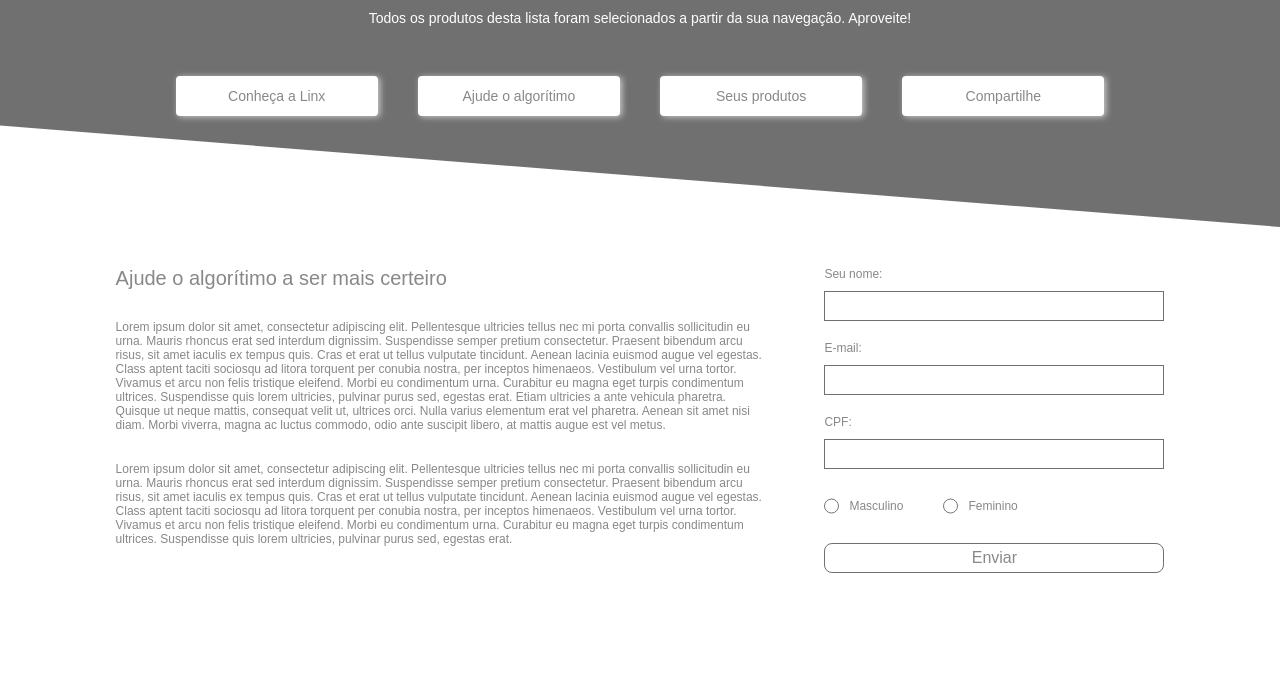
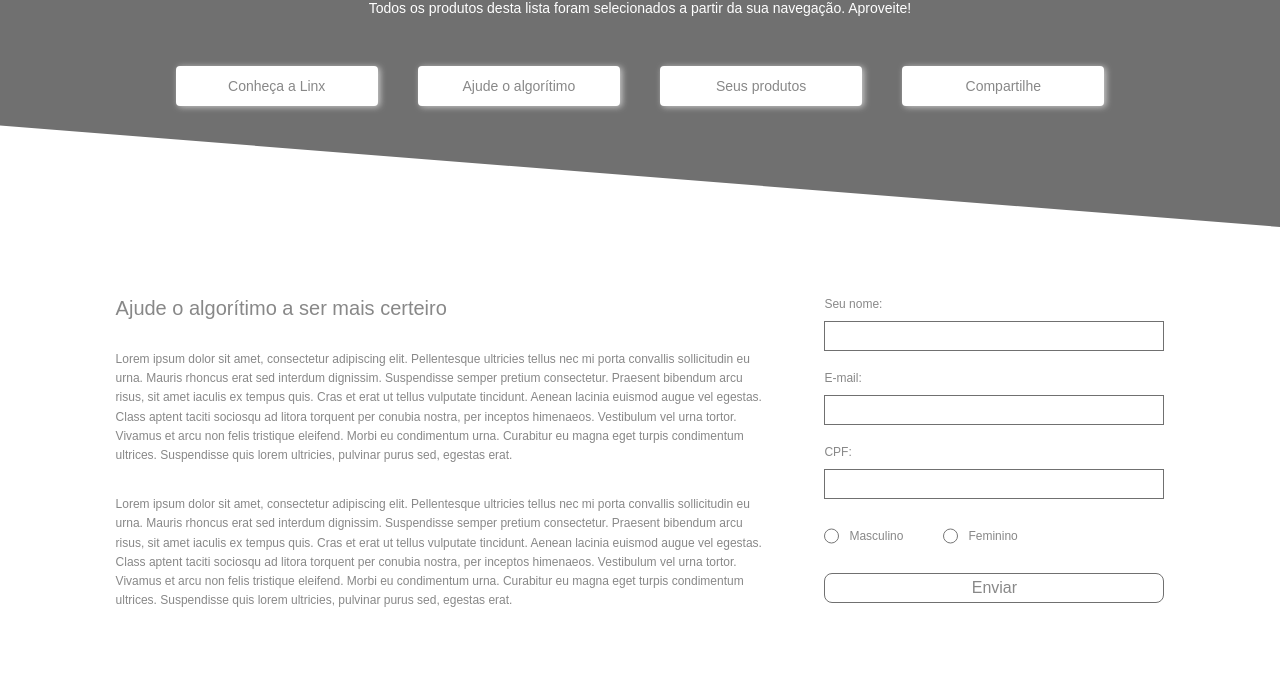
Before and after one commit to KaioCosta62/teste-landingpage, a plain HTML site: page index.html in a window 1280 px wide. Shown: the part 123-800 px from the top of the page. Drawn offline with Linux system fonts and the light colour scheme.

Commit message:
corrigindo estilizacao do header

```diff
--- a/css/style.scss
+++ b/css/style.scss
@@ -16,7 +16,7 @@
 
 .container{
   width: 100%;
-  max-width: 980px;
+  max-width: 1100px;
   margin: 0 auto;
   padding: 0 2%;
 }
@@ -36,14 +36,28 @@ span{
 
 .header{
   height: 350px;
-  clip-path: polygon(0 0, 100% 0, 100% 100%, 0 71%);
-  background-color: var(--color-secondary);
   text-align: center;
-  padding: 40px 0;
   color: var(--color-white);
+
+  .container{
+    max-width: 980px;
+  }
+
+  .bg{
+    width: 100%;
+    height: 350px;
+    clip-path: polygon(0 0, 100% 0, 100% 100%, 0 71%);
+    background-color: var(--color-secondary);
+    position: absolute;
+    left: 0;
+    top: 0;
+    z-index: -1;
+
+  }
 
   span{
     font-size: 1.25em;
+    margin-top: 30px;
   }
 
   h1{
@@ -68,7 +82,6 @@ span{
       background-color: var(--color-white);
       border-radius: 4px;
       box-shadow: 2px 1px 6px #ccc;
-
       &:hover{
         background-color: var(--color-secondary);
       }
@@ -96,13 +109,12 @@ span{
     display: grid;
     grid-template-columns: repeat(auto-fit, minmax(340px, auto));
     gap: 60px;
-    max-width: 1100px;
   }
 
   div{
 
     h2{
-      font-size: 20px;
+      font-size: 1.25em;
       font-weight: 400;
       color: var(--color-primary);
       margin-bottom: 30px;
@@ -110,8 +122,9 @@ span{
 
 
     p{
-      font-size: 12px;
+      font-size: 0.75em;
       color: var(--color-primary);
+      line-height: 1.6;
     }
 
     p + p{
@@ -125,7 +138,7 @@ span{
     gap: 20px;
 
     label{
-      font-size: 12px;
+      font-size: 0.75em;
       color: var(--color-primary);
       display: block;
       margin-bottom: 10px;
--- a/index.html
+++ b/index.html
@@ -8,6 +8,7 @@
   <title>Teste LandingPage</title>
 </head>
 <body>
+
   <header class="header">
     <div class="bg"></div>
     <div class="container">
@@ -40,7 +41,7 @@
       <div>
         <h2>Ajude o algorítimo a ser mais certeiro</h2>
         <p>
-          Lorem ipsum dolor sit amet, consectetur adipiscing elit. Pellentesque ultricies tellus nec mi porta convallis sollicitudin eu urna. Mauris rhoncus erat sed interdum dignissim. Suspendisse semper pretium consectetur. Praesent bibendum arcu risus, sit amet iaculis ex tempus quis. Cras et erat ut tellus vulputate tincidunt. Aenean lacinia euismod augue vel egestas. Class aptent taciti sociosqu ad litora torquent per conubia nostra, per inceptos himenaeos. Vestibulum vel urna tortor. Vivamus et arcu non felis tristique eleifend. Morbi eu condimentum urna. Curabitur eu magna eget turpis condimentum ultrices. Suspendisse quis lorem ultricies, pulvinar purus sed, egestas erat. Etiam ultricies a ante vehicula pharetra. Quisque ut neque mattis, consequat velit ut, ultrices orci. Nulla varius elementum erat vel pharetra. Aenean sit amet nisi diam. Morbi viverra, magna ac luctus commodo, odio ante suscipit libero, at mattis augue est vel metus.
+          Lorem ipsum dolor sit amet, consectetur adipiscing elit. Pellentesque ultricies tellus nec mi porta convallis sollicitudin eu urna. Mauris rhoncus erat sed interdum dignissim. Suspendisse semper pretium consectetur. Praesent bibendum arcu risus, sit amet iaculis ex tempus quis. Cras et erat ut tellus vulputate tincidunt. Aenean lacinia euismod augue vel egestas. Class aptent taciti sociosqu ad litora torquent per conubia nostra, per inceptos himenaeos. Vestibulum vel urna tortor. Vivamus et arcu non felis tristique eleifend. Morbi eu condimentum urna. Curabitur eu magna eget turpis condimentum ultrices. Suspendisse quis lorem ultricies, pulvinar purus sed, egestas erat.
         </p>
         <p>
           Lorem ipsum dolor sit amet, consectetur adipiscing elit. Pellentesque ultricies tellus nec mi porta convallis sollicitudin eu urna. Mauris rhoncus erat sed interdum dignissim. Suspendisse semper pretium consectetur. Praesent bibendum arcu risus, sit amet iaculis ex tempus quis. Cras et erat ut tellus vulputate tincidunt. Aenean lacinia euismod augue vel egestas. Class aptent taciti sociosqu ad litora torquent per conubia nostra, per inceptos himenaeos. Vestibulum vel urna tortor. Vivamus et arcu non felis tristique eleifend. Morbi eu condimentum urna. Curabitur eu magna eget turpis condimentum ultrices. Suspendisse quis lorem ultricies, pulvinar purus sed, egestas erat.
@@ -78,5 +79,13 @@
       </form>
     </div>
   </section>
+
+  <main class="main">
+    <section class="products">
+      <div class="container">
+
+      </div>
+    </section>
+  </main>
 </body>
 </html>
```
Also changed, not shown: css/style.css, 1 other file.
